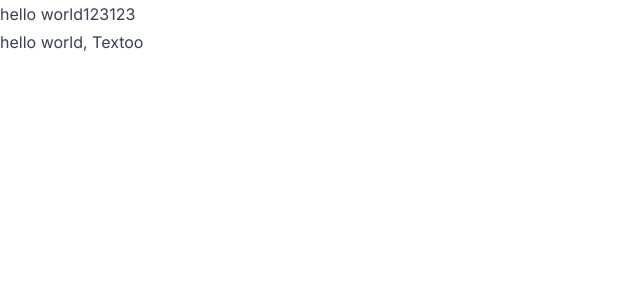
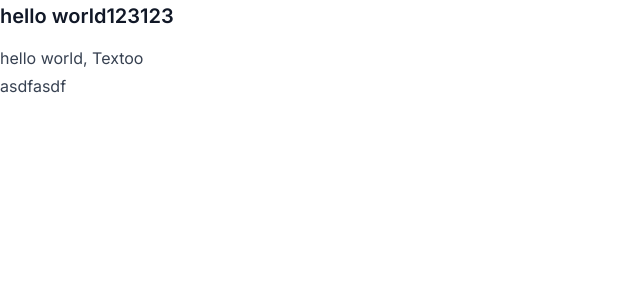
Before and after one commit to taylanunutmaz/next-mdx-with-editor, a Next.js app: page / in a window 1280 px wide. Shown: the top 300 px of the page, without its empty margins (0-640 px from the left). Built offline with nearby package versions, Linux system fonts and the light colour scheme.

Commit message:
update example

```diff
--- a/src/app/hello.mdx
+++ b/src/app/hello.mdx
@@ -1,5 +1,7 @@
 import Text from '@/components/text'
 
-hello world123123
+### hello world123123
 
 <Text val="hello world" />
+
+asdfasdf
```
